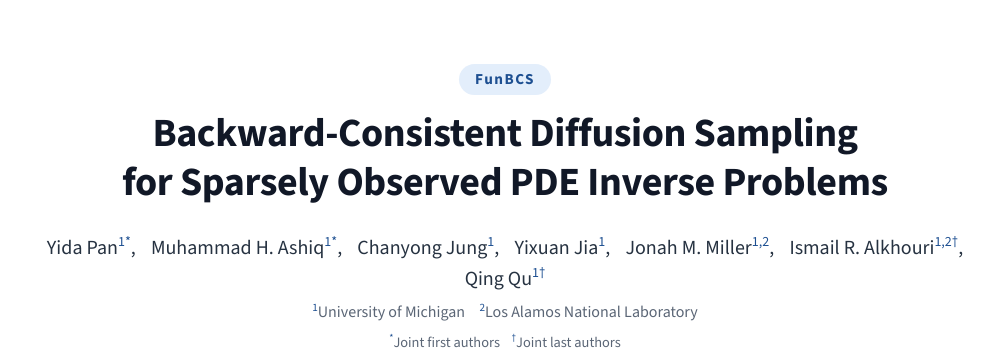
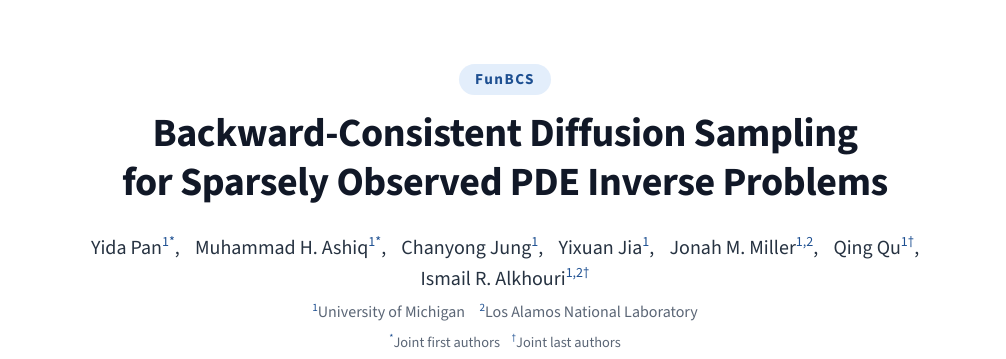
Before and after one commit to bamb00zled82/funbcs-website, a plain HTML site: page index.html in a window 1280 px wide. Shown: the top 359 px of the page, without its empty margins (135-1141 px from the left). Drawn offline with nearby package versions, Linux system fonts and the light colour scheme; some icons are missing.

Commit message:
Swap the order of Ismail R. Alkhouri and Qing Qu
Co-Authored-By: Claude Opus 5.5 <noreply@anthropic.com>

```diff
--- a/index.html
+++ b/index.html
@@ -40,8 +40,8 @@
             <span class="author-block">Chanyong Jung<sup>1</sup>,</span>
             <span class="author-block">Yixuan Jia<sup>1</sup>,</span>
             <span class="author-block">Jonah M. Miller<sup>1,2</sup>,</span>
-            <span class="author-block">Ismail R. Alkhouri<sup>1,2&dagger;</sup>,</span>
-            <span class="author-block">Qing Qu<sup>1&dagger;</sup></span>
+            <span class="author-block">Qing Qu<sup>1&dagger;</sup>,</span>
+            <span class="author-block">Ismail R. Alkhouri<sup>1,2&dagger;</sup></span>
           </div>
           <div class="is-size-6 publication-authors publication-affil">
             <span class="author-block"><sup>1</sup>University of Michigan</span>
@@ -392,7 +392,7 @@
 <pre class="bibtex"><code>@misc{pan2026funbcs,
   title  = {Backward-Consistent Diffusion Sampling for Sparsely Observed PDE Inverse Problems},
   author = {Pan, Yida and Ashiq, Muhammad H. and Jung, Chanyong and Jia, Yixuan and
-            Miller, Jonah M. and Alkhouri, Ismail R. and Qu, Qing},
+            Miller, Jonah M. and Qu, Qing and Alkhouri, Ismail R.},
   year   = {2026}
 }</code></pre>
     </div>
```
